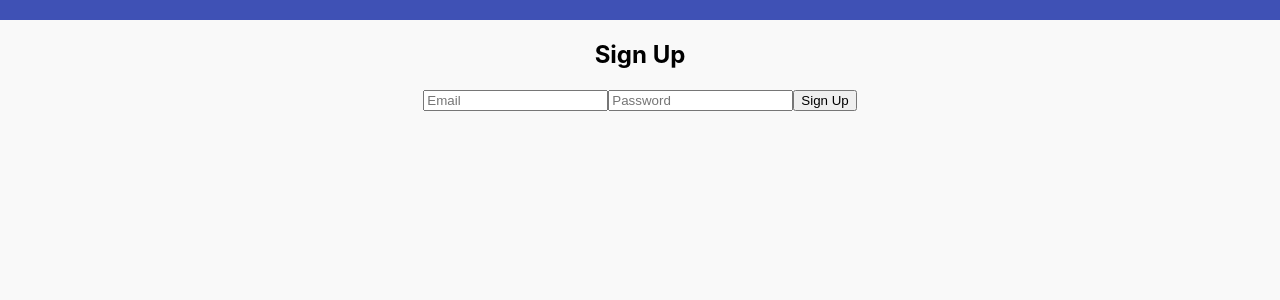
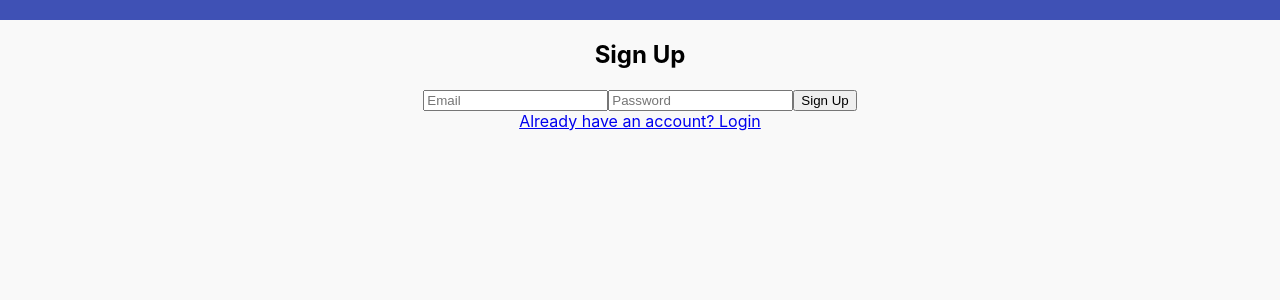
Before and after one commit to M0M0-D3V/sologue-app, a React (Create React App) app in the folder client/: page /signup in a window 1280 px wide. Shown: the top 300 px of the page. Built offline with nearby package versions, Linux system fonts and the light colour scheme; no server answers.

Commit message:
login auth working

```diff
--- a/client/src/components/Login.jsx
+++ b/client/src/components/Login.jsx
@@ -1,17 +1,21 @@
 // src/components/Login.js
+import { signInWithEmailAndPassword } from "firebase/auth";
 import React, { useState } from "react";
+import { useNavigate } from "react-router";
+import { Link } from "react-router-dom";
 import { auth } from "../firebaseConfig";
-import { signInWithEmailAndPassword } from "firebase/auth";
 
 const Login = () => {
   const [email, setEmail] = useState("");
   const [password, setPassword] = useState("");
+  let navigate = useNavigate();
 
   const handleLogin = async (e) => {
     e.preventDefault();
     try {
       await signInWithEmailAndPassword(auth, email, password);
       alert("User logged in successfully!");
+      navigate("/");
     } catch (error) {
       alert(error.message);
     }
@@ -33,6 +37,8 @@
         placeholder="Password"
       />
       <button type="submit">Login</button>
+      <br />
+      <Link to="/signup">Don't have an account? Sign up</Link>
     </form>
   );
 };
--- a/client/src/components/Signup.jsx
+++ b/client/src/components/Signup.jsx
@@ -1,7 +1,8 @@
 // src/components/Signup.js
+import { createUserWithEmailAndPassword } from "firebase/auth";
 import React, { useState } from "react";
+import { Link } from "react-router-dom";
 import { auth } from "../firebaseConfig";
-import { createUserWithEmailAndPassword } from "firebase/auth";
 
 const Signup = () => {
   const [email, setEmail] = useState("");
@@ -33,6 +34,8 @@
         placeholder="Password"
       />
       <button type="submit">Sign Up</button>
+      <br />
+      <Link to="/login">Already have an account? Login</Link>
     </form>
   );
 };
```
